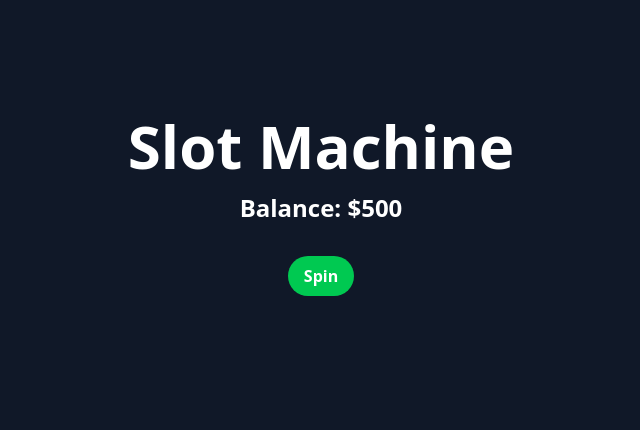
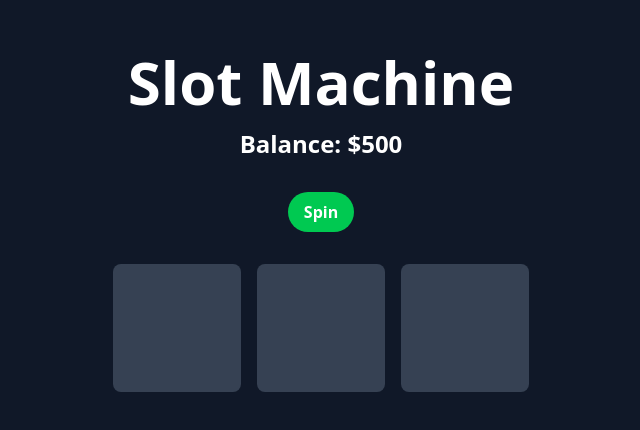
Before and after one commit to staten-island-tech/supabase-project-laiths-lucky-lounge-and-co, a Vue app in the folder app/: page /slotpage in a window 1280 px wide. Shown: the part 178-608 px from the top of the page, without its empty margins (319-959 px from the left). Built offline with nearby package versions, Linux system fonts and the light colour scheme.

Commit message:
74iu6i58o

```diff
--- a/app/src/components/SlotStuff.vue
+++ b/app/src/components/SlotStuff.vue
@@ -12,9 +12,16 @@
     </div>
     <div class="mx-auto mt-8">
       <div class="grid grid-cols-3 gap-4">
-        <div v-for="symbol in symbols" :key="symbol">{{ symbol }}</div>
+        <div
+          v-for="(symbol, index) in symbols"
+          :key="`${symbol}-${index}`"
+          class="text-white text-5xl bg-gray-700 flex justify-center items-center h-32 w-32 rounded-lg"
+        >
+          {{ symbol }}
+        </div>
       </div>
     </div>
+    <h2>{{ winMessage }}</h2>
   </div>
 </template>
 
@@ -23,14 +30,27 @@ import { ref } from 'vue'
 
 const money = ref(500)
 const symbols = ref(['', '', ''])
-
+const slotSymbols = ['Cherry', 'Lemon', 'Orange', 'Plum', 'Bell', 'Bar', 'Seven']
+const winMessage = ref('')
 function spin() {
-  const randomSymbols = ['Cherry', 'Lemon', 'Orange', 'Plum', 'Bell', 'Bar', 'Seven']
-  symbols.value = randomSymbols.sort(() => 0.5 - Math.random()).slice(0, 3)
+  let nums = []
+  for (let i = 0; i < 3; i++) {
+    nums.push(Math.floor(Math.random() * slotSymbols.length))
+  }
+  symbols.value = nums.map((num) => slotSymbols[num])
   if (symbols.value[0] === symbols.value[1] && symbols.value[1] === symbols.value[2]) {
     money.value += 10
+    winMessage.value = 'Jackpot!'
+  } else if (
+    symbols.value[0] === symbols.value[1] ||
+    symbols.value[1] === symbols.value[2] ||
+    symbols.value[0] === symbols.value[2]
+  ) {
+    money.value += 1.5
+    winMessage.value = 'You win!'
   } else {
     money.value -= 1
+    winMessage.value = 'You lose!'
   }
 }
 </script>
```
